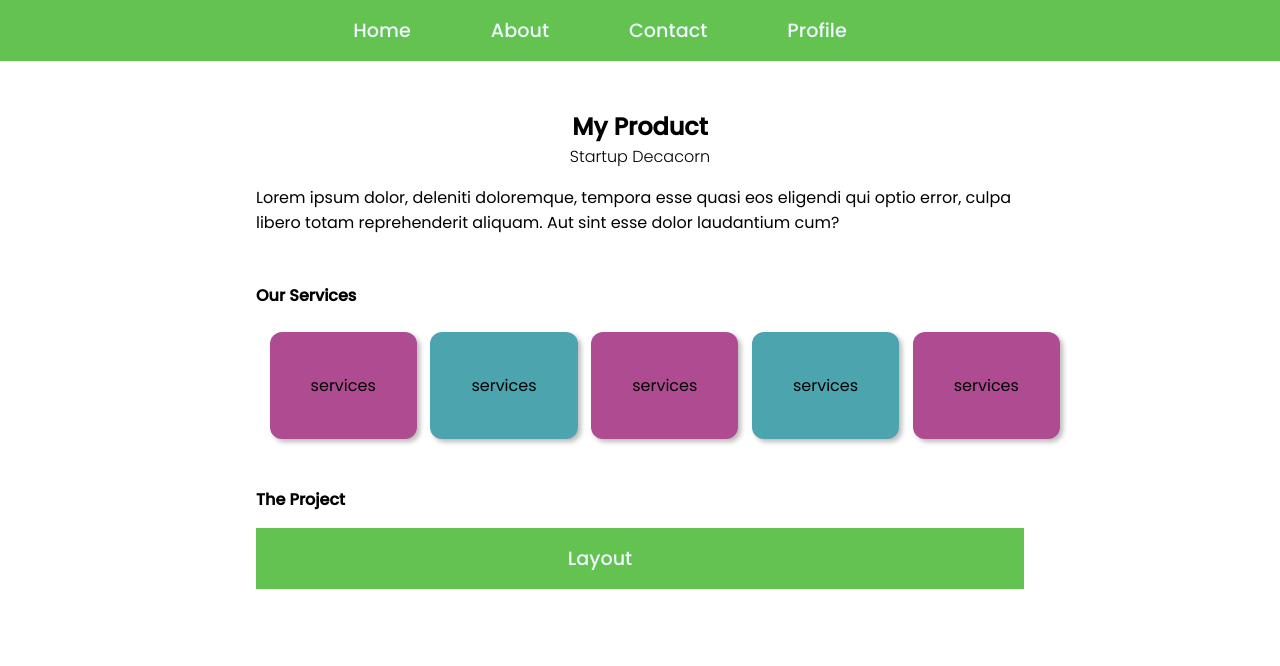
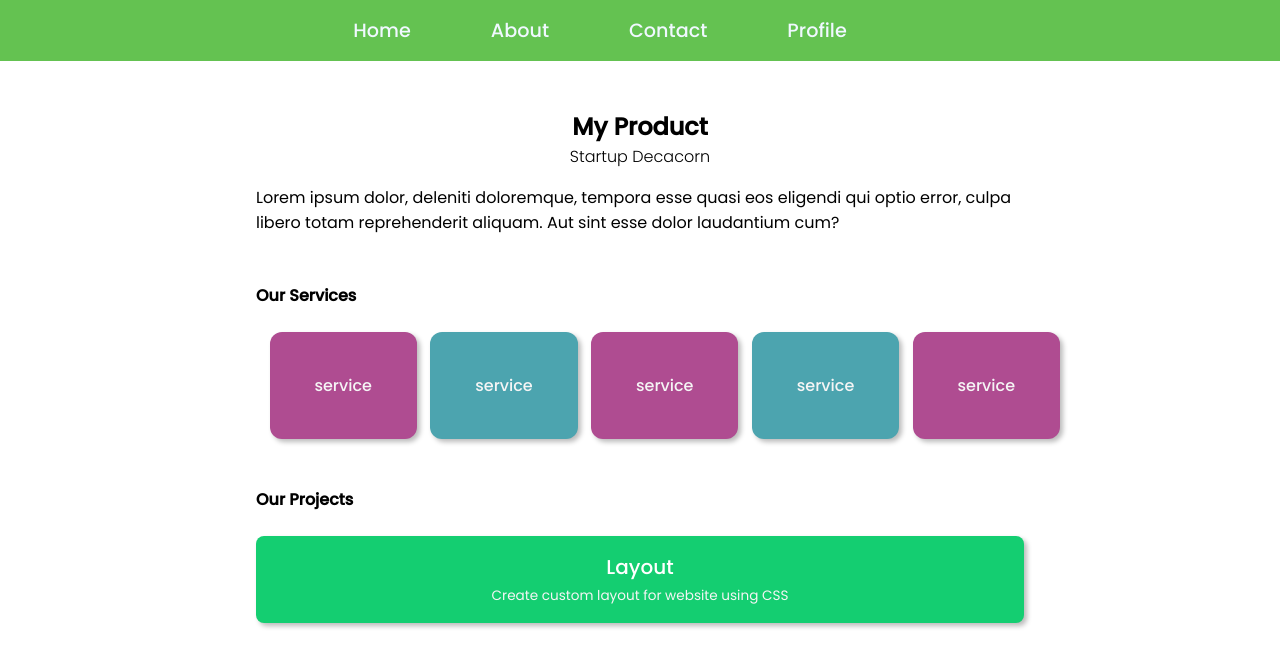
Before and after one commit to or-abdillh/pemrograman-web, a plain HTML site: page index.html in a window 1280 px wide. Drawn offline with Linux system fonts and the light colour scheme.

Commit message:
Pertemuan -2

```diff
--- a/index.html
+++ b/index.html
@@ -34,29 +34,30 @@
         <h3>Our Services</h3>
         <div class="wrapper">
             <span>
-                services
+                service
             </span>
             <span>
-                services
+                service
             </span>
             <span>
-                services
+                service
             </span>
             <span>
-                services
+                service
             </span>
             <span>
-                services
+                service
             </span>
         </div>
     </div>
 
     <div class="container">
-        <h3>The Project</h3>
+        <h3>Our Projects</h3>
         <div class="project-wrapper">
-            <ul>
-                <li><a href="./pages/layout.html">Layout</a></li>
-            </ul>
+            <div class="project">
+                <a href="./projects/layout.html">Layout</a>
+                <small>Create custom layout for website using CSS</small>
+            </div>
         </div>
     </div>
 
--- /dev/null
+++ b/projects/layout.css
@@ -0,0 +1,57 @@
+@import url('https://fonts.googleapis.com/css2?family=Poppins:wght@200;300;400;500&display=swap');
+
+
+* {
+    margin: 0;
+    padding: 0;
+    font-family: "Poppins", sans-serif;
+}
+
+.container {
+    width: 100vw;
+    height: 100vh;
+}
+
+header {
+    width: 100%;
+    background: darkslategray;
+    padding: 1rem 2rem;
+    text-align: center;
+    color: whitesmoke;
+}
+
+main {
+    display: flex;
+    width: 100%;
+    flex-wrap: nowrap;
+    height: 85vh;
+}
+
+main nav {
+    width: 25%;
+    background: wheat;
+    padding: 1.5rem 2rem;
+}
+
+main nav li {
+    list-style: none;
+}
+
+main nav li a {
+    text-decoration: none;
+    font-size: 1.1rem;
+}
+
+main article {
+    padding: 1rem 2rem;
+    background: whitesmoke;
+}
+
+footer {
+    width: 100vw;
+    text-align: center;
+    display: grid;
+    place-items: center;
+    background: teal;
+    height: 5vh;
+}
--- a/style.css
+++ b/style.css
@@ -114,7 +114,7 @@ li a:hover {
     }
 
     .wrapper span {
-        margin-bottom: 1.5rem;
+        margin: 0 auto 1.5rem;
         min-width: 85%;
     }
   }
@@ -151,6 +151,8 @@ li a:hover {
     place-items: center;
     box-shadow: 3px 3px 5px #BBBBBB;
     transition: .3s;
+    font-weight: 500;
+    color: whitesmoke;
 }
 
 .wrapper span:hover {
@@ -168,5 +170,31 @@ li a:hover {
 
 /* Project  */
 .project-wrapper {
-    margin-top: 1rem;
+    margin-top: 1.5rem;
 }
+
+.project-wrapper .project a {
+    text-decoration: none;
+    display: block;
+    font-size: 1.25rem;
+    font-weight: 500;
+    color: white;
+}
+
+.project-wrapper .project {
+    background: rgb(20, 206, 113);
+    padding: 1rem 1.5rem;
+    border-radius: 8px;
+    box-shadow: 3px 3px 5px #BBBBBB;
+    text-align: center;
+    transition: .3s ease-in;
+}
+
+.project-wrapper .project small {
+    font-size: .85rem;
+    color: whitesmoke;
+}
+
+.project-wrapper .project:hover {
+    transform: translateY(-10px);
+}
```
Also changed, not shown: projects/layout.html (added, +39 -0 lines).
